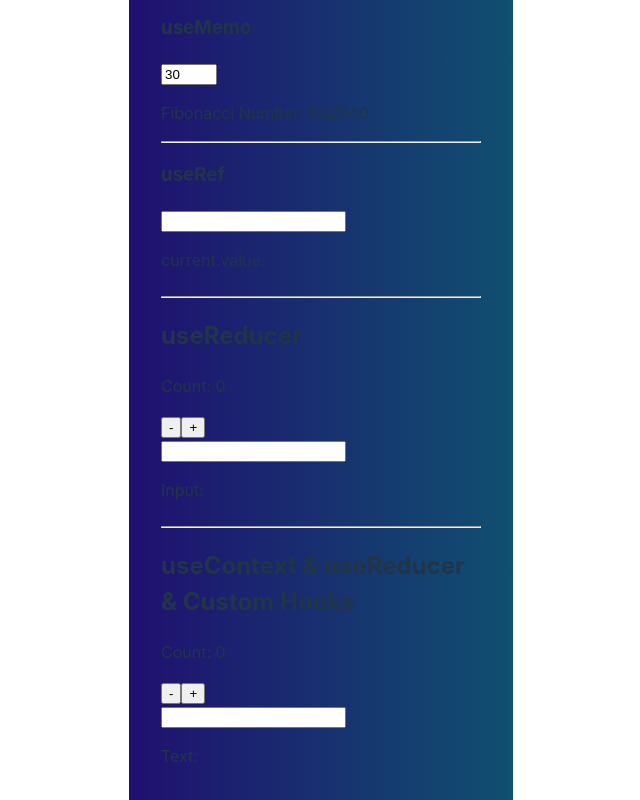
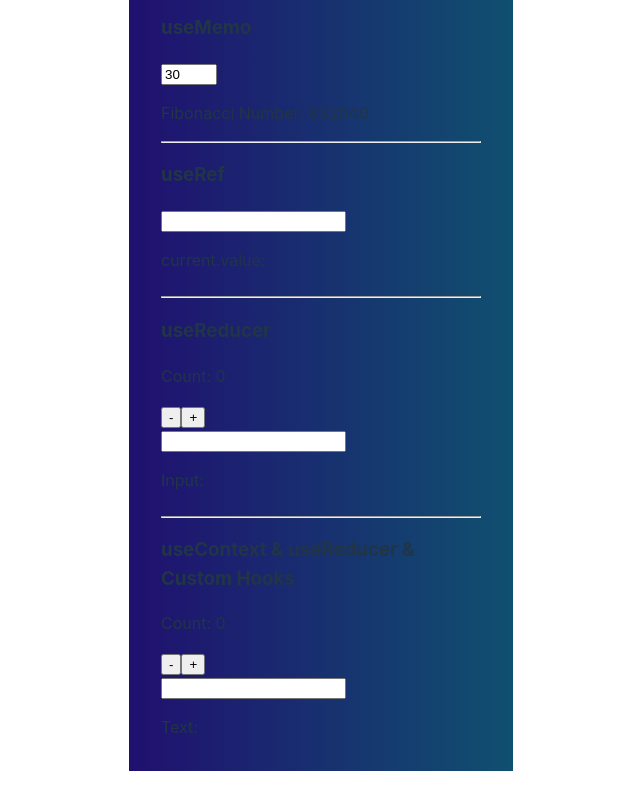
Before and after one commit to bazmurphy/typescript-react, a React (Vite) app: page / in a window 1280 px wide. Shown: the part 954-1754 px from the top of the page, without its empty margins (319-959 px from the left). After the commit the page ends 1725 px from the top, so only its background shows below. Built offline with nearby package versions, Linux system fonts and the light colour scheme.

Commit message:
adjusted headings

```diff
--- a/src/components/CounterFour.tsx
+++ b/src/components/CounterFour.tsx
@@ -13,7 +13,7 @@ const CounterFour = ({ children }: ChildrenType) => {
   return (
     <div>
       <hr />
-      <h2>useContext & useReducer & Custom Hooks</h2>
+      <h3>useContext & useReducer & Custom Hooks</h3>
       <p>{children(count)}</p>
       <div>
         <button onClick={decrement}>-</button>
--- a/src/components/CounterReducer.tsx
+++ b/src/components/CounterReducer.tsx
@@ -99,7 +99,7 @@ const CounterReducer = ({ children }: ChildrenType) => {
   return (
     <div>
       <hr />
-      <h2>useReducer</h2>
+      <h3>useReducer</h3>
       <p>{children(state.count)}</p>
       <div>
         <button onClick={decrement}>-</button>
```
